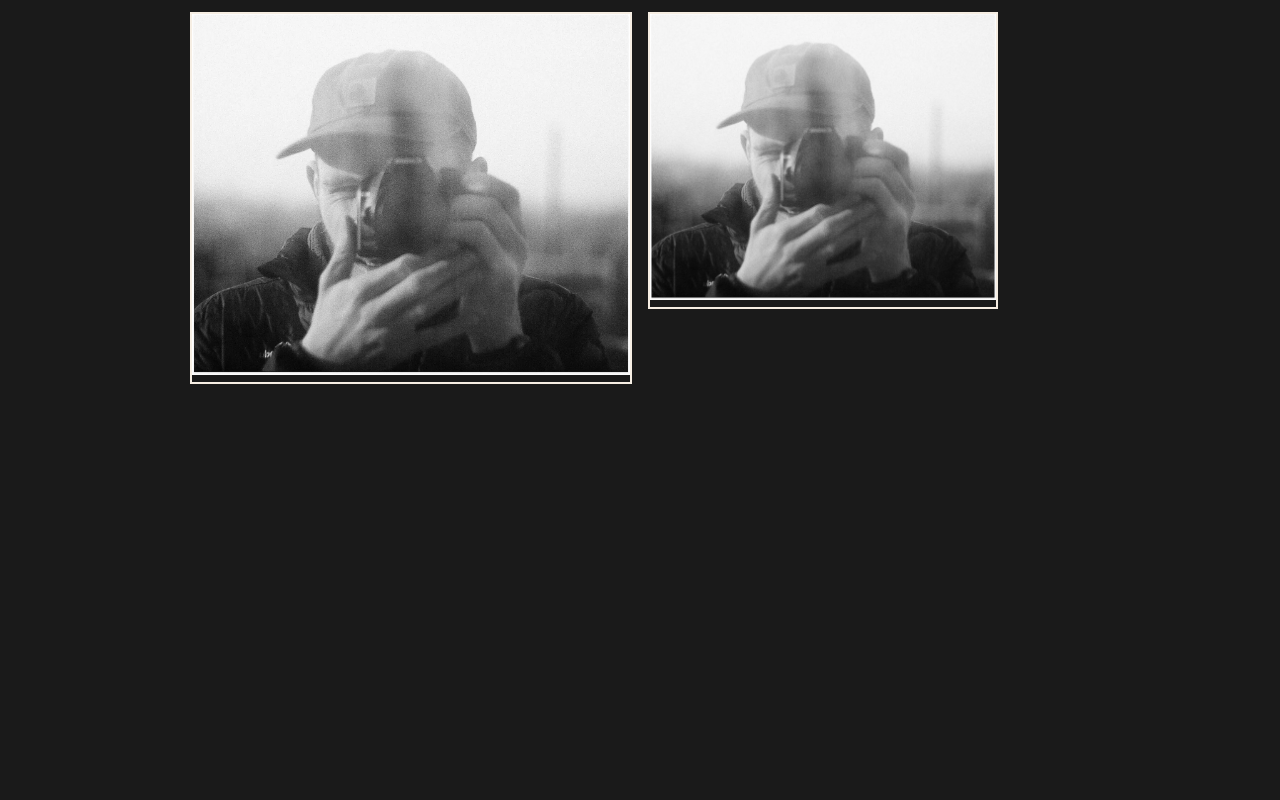
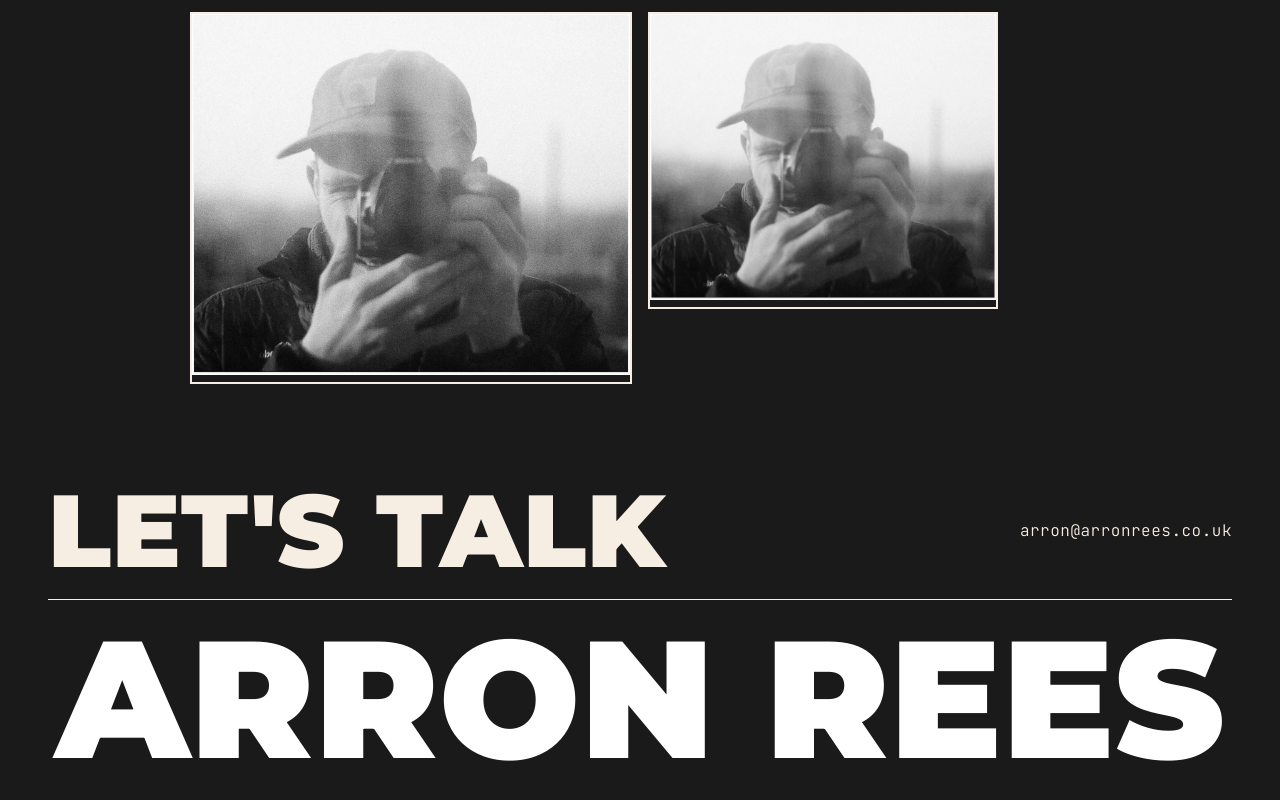
Before and after one commit to arronrees/portfolio, a website built with Vite: page index.html in a window 1280 px wide. Shown: the part 2272-3072 px from the top of the page. Before the commit the page ends 2704 px from the top, so only its background shows below. Built offline with nearby package versions, Linux system fonts and the light colour scheme; some packages are replaced by stand-ins of ours.

Commit message:
Added footer

```diff
--- a/index.html
+++ b/index.html
@@ -79,7 +79,7 @@
         </div>
       </section>
 
-      <div class="work">
+      <section class="work">
         <div class="text">
           <h3>
             <span class="word">Latest</span>
@@ -119,9 +119,24 @@
             </div>
           </a>
         </div>
-      </div>
+      </section>
 
     </main>
+
+    <footer class="footer">
+      <div class="top">
+        <p>Let's Talk</p>
+
+        <a href="mailto:arron@arronrees.co.uk" class="btn">
+          <span>arron@arronrees.co.uk</span>
+          <span class="hover__text">arron@arronrees.co.uk</span>
+        </a>
+      </div>
+      <div class="line"></div>
+      <div class="bottom">
+        Arron Rees
+      </div>
+    </footer>
 
   </div>
 
--- a/styles/style.scss
+++ b/styles/style.scss
@@ -375,3 +375,96 @@ html.lenis {
     }
   }
 }
+
+// footer
+.footer {
+  margin-top: 4rem;
+
+  .top {
+    display: flex;
+    align-items: center;
+    justify-content: space-between;
+    flex-wrap: wrap;
+    gap: 1rem;
+    color: var(--cream);
+
+    p {
+      font-family: var(--title-font);
+      font-weight: var(--font-black);
+      font-size: 8vw;
+      text-transform: uppercase;
+      line-height: 1;
+    }
+
+    .btn {
+      position: relative;
+      display: block;
+      overflow: hidden;
+
+      span {
+        pointer-events: none;
+        position: relative;
+
+        &.hover__text {
+          transform: translateY(100%);
+          position: absolute;
+          top: 0;
+          right: 0;
+        }
+      }
+
+      &:hover {
+        span {
+          transform: translateY(-100%);
+          transition: transform 0.3s ease;
+
+          &.hover__text {
+            transform: translateY(0%);
+          }
+        }
+      }
+    }
+  }
+
+  .line {
+    width: 100%;
+    height: 1px;
+    background-color: var(--cream);
+    margin: 1rem 0;
+  }
+
+  .bottom {
+    font-family: var(--title-font);
+    font-weight: var(--font-black);
+    font-size: 10vw;
+    text-transform: uppercase;
+    line-height: 1;
+    text-align: center;
+  }
+}
+
+@media only screen and (min-width: 450px) {
+  .footer {
+    .bottom {
+      font-size: 11.5vw;
+    }
+  }
+}
+
+@media only screen and (min-width: 650px) {
+  .footer {
+    margin-top: 6rem;
+
+    .bottom {
+      font-size: 12.5vw;
+    }
+  }
+}
+
+@media only screen and (min-width: 1200px) {
+  .footer {
+    .bottom {
+      font-size: 13vw;
+    }
+  }
+}
```
